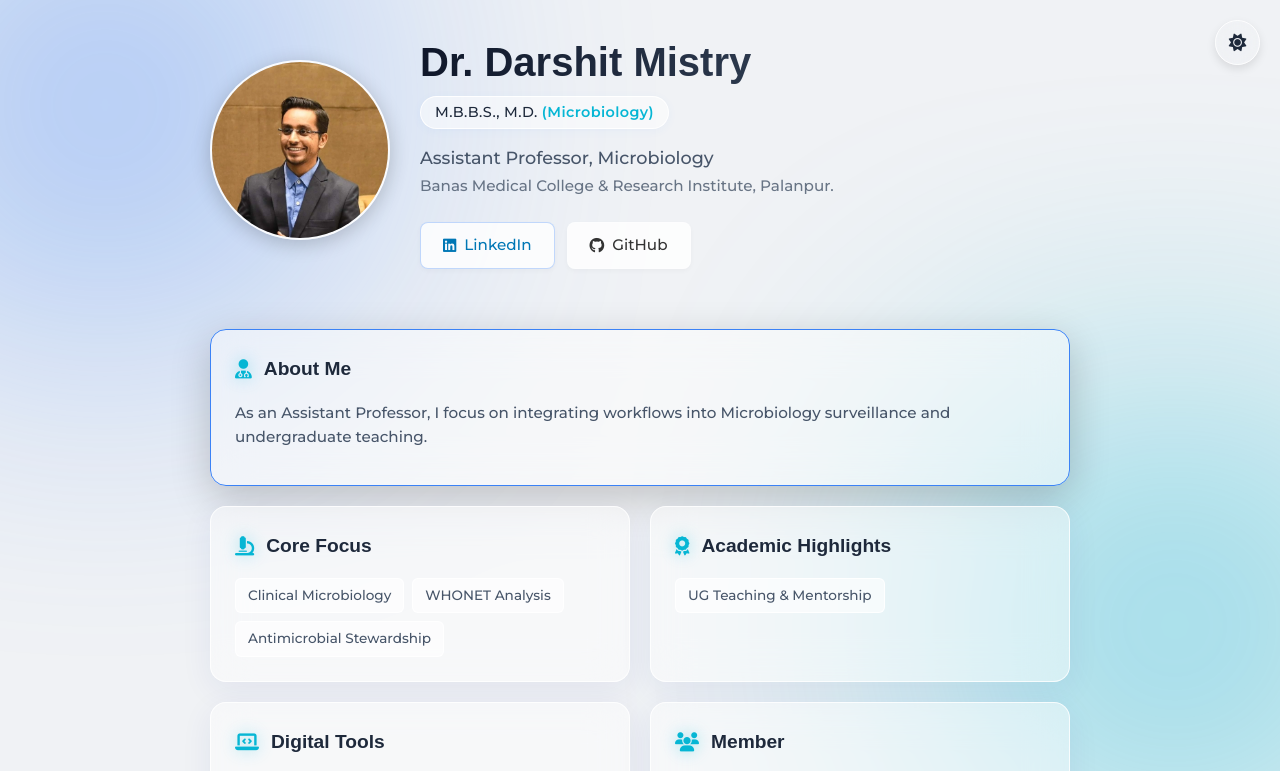
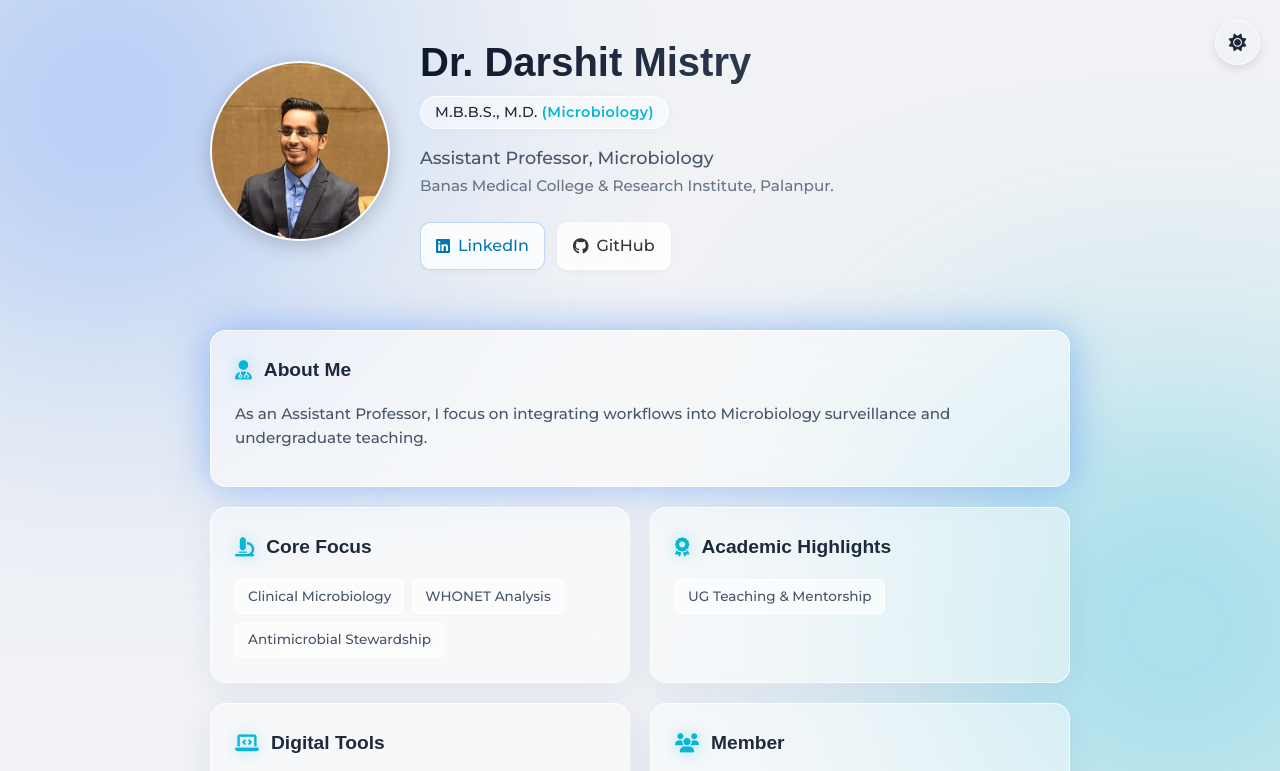
Before and after one commit to drshtmstry/drshtmstry.github.io, a plain HTML site: page index.html in a window 1280 px wide. In both pictures the pointer is over the element 640 px from the left and 407 px from the top of the page. Shown: the top 771 px of the page. Drawn offline with Linux system fonts and the light colour scheme; a web font is replaced by a local one.

Commit message:
Update style.css

```diff
--- a/style.css
+++ b/style.css
@@ -250,14 +250,14 @@ button {
 }
 
 .btn {
-  padding: 10px 22px;
-  border-radius: 8px;
+  padding: 10px 15px;
+  border-radius: 10px;
   text-decoration: none;
   display: inline-flex;
   align-items: center;
   gap: 8px;
   font-weight: 500;
-  font-size: 0.95rem;
+  font-size: 1rem;
 }
 
 .btn-glass {
@@ -410,7 +410,7 @@ button {
   background: transparent !important;
   backdrop-filter: blur(12px);
   -webkit-backdrop-filter: blur(12px);
-  border: 1px solid rgba(59, 130, 246, 0.5) !important;
+  border: 1px solid var(--border-color);
   box-shadow: 0 2px 10px rgba(0, 0, 0, 0.05);
   transition: all 0.3s cubic-bezier(0.25, 0.8, 0.25, 1);
   color: var(--text-main);
@@ -455,9 +455,8 @@ button {
 @media (hover: hover) {
   #footer-theme-btn.btn-glass-sm:hover {
     background: rgba(255, 255, 255, 0.15);
-    border-color: var(--primary);
     transform: translateY(-2px);
-    box-shadow: 0 8px 20px rgba(59, 130, 246, 0.25);
+    box-shadow: 0 0 40px rgba(59, 130, 246, 0.5);
   }
 }
 
@@ -486,9 +485,8 @@ button {
 }
 
 .card:hover {
-  border-color: var(--primary);
-  transform: translateY(-4px);
-  box-shadow: 0 12px 40px rgba(0, 0, 0, 0.2);
+  box-shadow: 0 0 40px rgba(59, 130, 246, 0.5);
+  cursor: pointer;
 }
 
 .card-header {
@@ -576,10 +574,10 @@ button {
 }
 
 .tag-list li:hover {
-  border-color: var(--primary);
   color: var(--text-main);
   transform: translateY(-1px);
   background: rgba(59, 130, 246, 0.1);
+  cursor: pointer;
 }
 
 footer {
```
